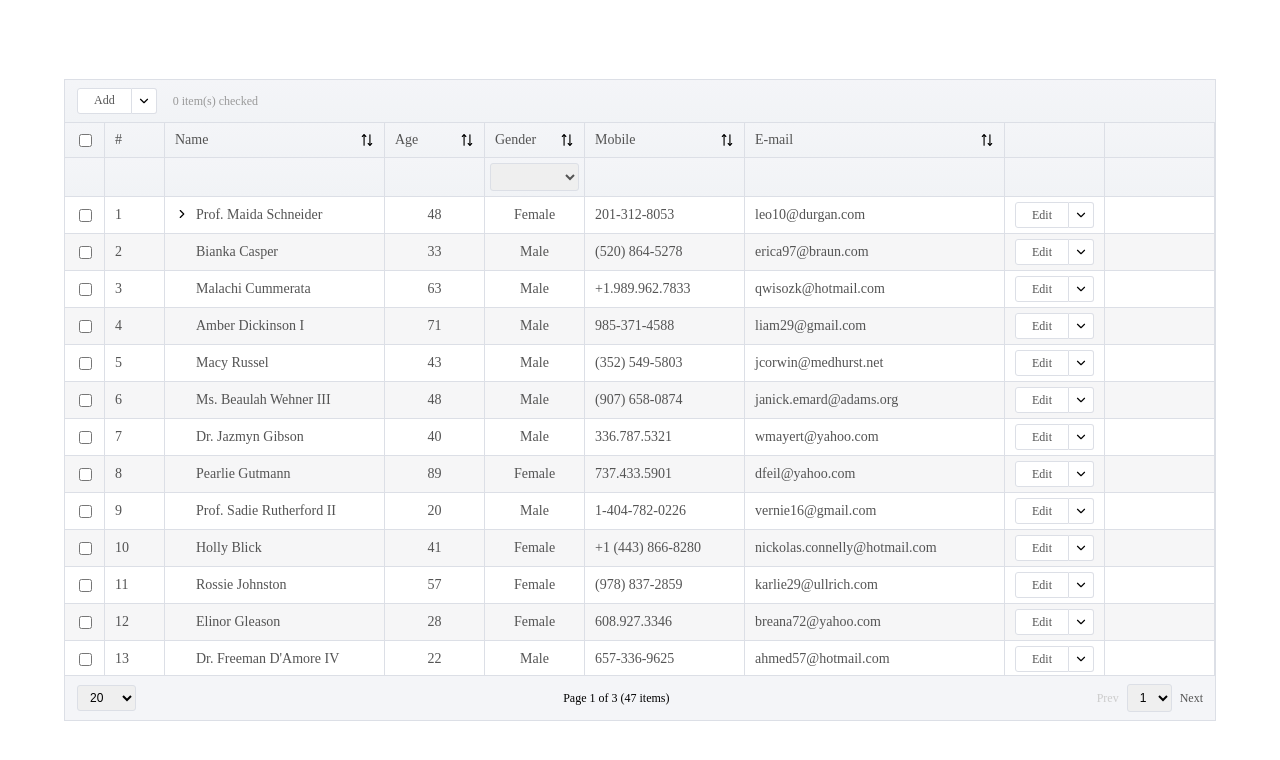
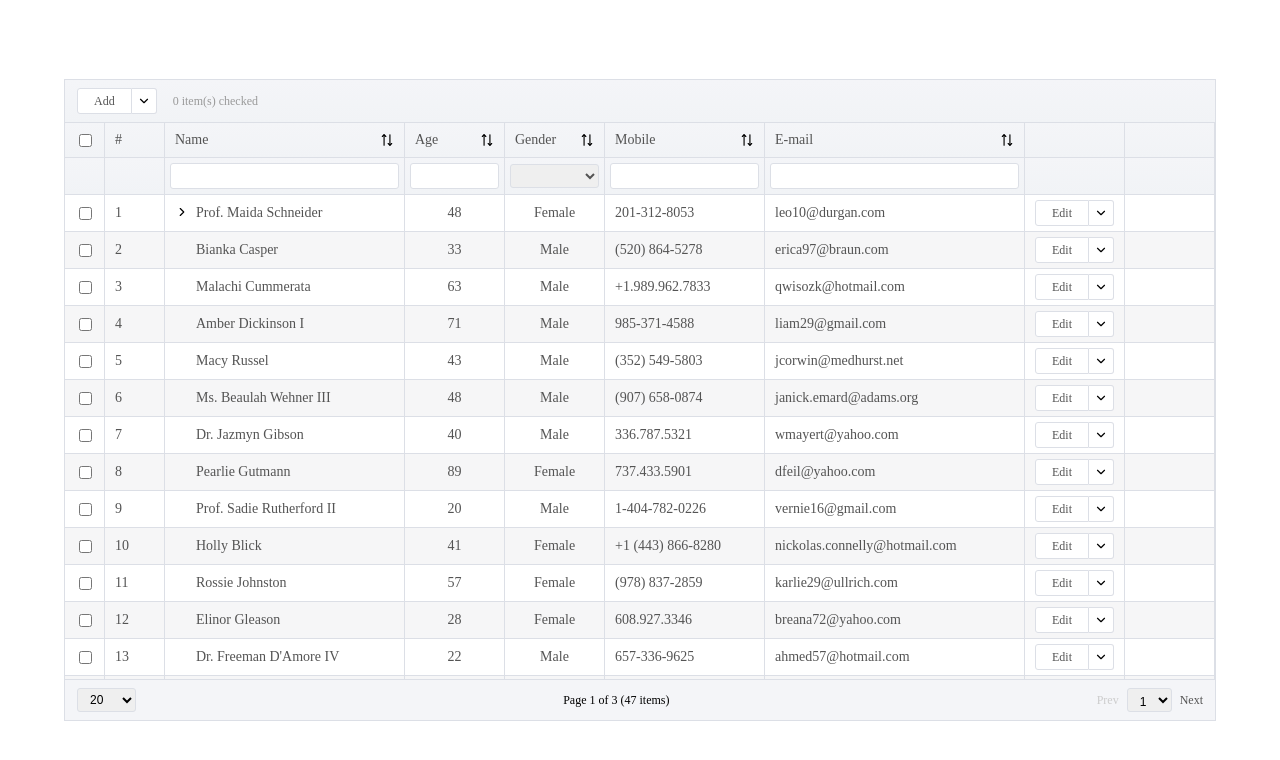
Before and after one commit to zengliwei/v3-table, a Vue app: page / in a window 1280 px wide. Shown: the top 760 px of the page. Built offline with nearby package versions, Linux system fonts and the light colour scheme.

Commit message:
+ Update source files

```diff
--- a/src/app.vue
+++ b/src/app.vue
@@ -16,7 +16,7 @@ let columns = [
   {type: 'checkbox'},
   {type: 'index'},
   {
-    field: 'name', title: 'Name', width: 220, sort: true, expandable: true, fixed: 'left',
+    field: 'name', title: 'Name', width: 240, sort: true, expandable: true, fixed: 'left',
     filter: {type: 'text', op: 'like'}
   },
   {
--- a/src/components/v3-table-actions.vue
+++ b/src/components/v3-table-actions.vue
@@ -116,3 +116,87 @@ export default {
     </template>
   </div>
 </template>
+
+<style>
+.v3-table .v3-table-main-action {
+  background: var(--v3-table-button-bg);
+  border: 1px solid var(--v3-table-border-color);
+  border-radius: var(--v3-table-button-border-radius);
+  color: var(--v3-table-button-color);
+  cursor: pointer;
+  line-height: var(--v3-table-button-height);
+  height: calc(var(--v3-table-button-height) + 2px);
+  padding: var(--v3-table-button-padding);
+}
+
+.v3-table .v3-table-action-box {
+  display: flex;
+}
+
+.v3-table .v3-table-action-box .v3-table-main-action {
+  border-top-right-radius: 0;
+  border-bottom-right-radius: 0;
+}
+
+.v3-table .v3-table-actions-expander {
+  background: var(--v3-table-button-bg);
+  border-color: var(--v3-table-border-color);
+  border-style: solid;
+  border-width: 1px 1px 1px 0;
+  border-top-right-radius: var(--v3-table-button-border-radius);
+  border-bottom-right-radius: var(--v3-table-button-border-radius);
+  cursor: pointer;
+  display: block;
+  padding: var(--v3-table-actions-expander-padding);
+}
+
+.v3-table .v3-table-actions-expander::after {
+  background: var(--v3-table-actions-expander-icon-url) no-repeat center center;
+  background-size: var(--v3-table-actions-expander-icon-width) var(--v3-table-actions-expander-icon-height);
+  content: '';
+  display: block;
+  height: var(--v3-table-actions-expander-icon-height);
+  width: var(--v3-table-actions-expander-icon-width);
+}
+
+.v3-table-actions-dropdown {
+  background: var(--v3-table-actions-dropdown-bg);
+  border: 1px solid var(--v3-table-border-color);
+  border-radius: var(--v3-table-button-border-radius);
+  display: none;
+  min-width: var(--v3-table-actions-dropdown-min-width);
+  overflow: hidden;
+  position: absolute;
+  z-index: var(--v3-table-actions-dropdown-z-index);
+}
+
+.v3-table-actions-dropdown.expanded {
+  display: block;
+}
+
+.v3-table-actions-dropdown-action {
+  background: var(--v3-table-actions-dropdown-action-bg);
+  border-bottom: 1px solid var(--v3-table-border-color);
+  color: var(--v3-table-button-color);
+  cursor: pointer;
+  display: block;
+  font-size: var(--v3-table-actions-dropdown-action-font-size);
+  padding: var(--v3-table-actions-dropdown-action-padding);
+}
+
+.v3-table-actions-dropdown-action:last-child {
+  border-bottom: 0;
+}
+
+.v3-table-actions-dropdown-action:hover {
+  background: var(--v3-table-actions-dropdown-action-hover-bg);
+}
+
+.v3-table .v3-table-action:hover {
+  background: var(--v3-table-button-hover-bg);
+}
+
+.v3-table .v3-table-action:last-child {
+  border-bottom: 0;
+}
+</style>
--- a/src/components/v3-table-filter-select.vue
+++ b/src/components/v3-table-filter-select.vue
@@ -1,5 +1,16 @@
 <script setup>
+import {defineProps, defineEmits, computed} from 'vue';
+
+const emit = defineEmits('update:value');
+
+const props = defineProps(['value']);
+
+const value = computed({
+  get: () => props.value,
+  set: (value) => emit('update:value', value)
+});
 </script>
 
 <template>
+  <select v-model="value"></select>
 </template>
--- a/src/components/v3-table-filter-text.vue
+++ b/src/components/v3-table-filter-text.vue
@@ -1,5 +1,20 @@
 <script setup>
+import {defineProps, defineEmits, computed} from 'vue';
+
+const emit = defineEmits('update:value');
+
+const props = defineProps(['value']);
+
+const value = computed({
+  get: () => props.value,
+  set: (value) => emit('update:value', value)
+});
 </script>
 
 <template>
+  <input type="text" v-model="value"/>
 </template>
+
+<style>
+
+</style>
--- a/src/components/v3-table.vue
+++ b/src/components/v3-table.vue
@@ -1,9 +1,17 @@
 <script setup>
-import {defineEmits, defineProps, defineComponent, defineExpose, ref, computed, watch, onMounted} from 'vue';
+import {
+  defineEmits,
+  defineProps,
+  defineComponent,
+  defineExpose,
+  defineAsyncComponent,
+  ref,
+  computed,
+  watch,
+  onMounted
+} from 'vue';
 import v3TableTr from './v3-table-tr.vue';
 import v3TableActions from './v3-table-actions.vue';
-import v3TableFilterSelect from './v3-table-filter-select.vue';
-import v3TableFilterText from './v3-table-filter-text.vue';
 
 const emit = defineEmits([
   'row-click', 'row-dblclick', 'row-mouseenter', 'row-mouseleave',
@@ -122,6 +130,7 @@ const props = defineProps({
     default: 'Next'
   }
 });
+
 
 for (let key in props.filterTypes) {
   defineComponent(props.filterTypes[key]);
@@ -252,15 +261,15 @@ watch(
       }
 
       const rebuildFilterConfig = function (filter) {
-        const defaultFilters = {
-          'text': {type: 'v3-table-filter-text', op: 'like'},
-          'select': {type: 'v3-table-filter-select', op: '='},
+        const buildInFilters = {
+          'text': {type: defineAsyncComponent(() => import('./v3-table-filter-text.vue')), op: 'like'},
+          'select': {type: defineAsyncComponent(() => import('./v3-table-filter-select.vue')), op: '='},
           'date': {type: 'v3-table-filter-date-range', op: 'date'}
         };
-        let defaultFilter = defaultFilters[filter['type'] || 'text'];
-        filter['type'] = filter['type'] || 'text';
-        filter['op'] = filter['op'] || '=';
-        filter['params'] = filter['params'] || [];
+        if (buildInFilters[filter['type']]) {
+          !filter['op'] && (filter['op'] = buildInFilters[filter['type']]['op']);
+          filter['type'] = buildInFilters[filter['type']]['type'];
+        }
         return filter;
       };
 
@@ -698,86 +707,6 @@ onMounted(() => {
   background-image: var(--v3-table-cell-expander-expanded-icon-url);
 }
 
-.v3-table .v3-table-main-action {
-  background: var(--v3-table-button-bg);
-  border: 1px solid var(--v3-table-border-color);
-  border-radius: var(--v3-table-button-border-radius);
-  color: var(--v3-table-button-color);
-  cursor: pointer;
-  padding: var(--v3-table-button-padding);
-}
-
-.v3-table .v3-table-action-box {
-  display: flex;
-}
-
-.v3-table .v3-table-action-box .v3-table-main-action {
-  border-top-right-radius: 0;
-  border-bottom-right-radius: 0;
-}
-
-.v3-table .v3-table-actions-expander {
-  background: var(--v3-table-button-bg);
-  border-color: var(--v3-table-border-color);
-  border-style: solid;
-  border-width: 1px 1px 1px 0;
-  border-top-right-radius: var(--v3-table-button-border-radius);
-  border-bottom-right-radius: var(--v3-table-button-border-radius);
-  cursor: pointer;
-  display: block;
-  padding: var(--v3-table-actions-expander-padding);
-}
-
-.v3-table .v3-table-actions-expander::after {
-  background: var(--v3-table-actions-expander-icon-url) no-repeat center center;
-  background-size: var(--v3-table-actions-expander-icon-width) var(--v3-table-actions-expander-icon-height);
-  content: '';
-  display: block;
-  height: var(--v3-table-actions-expander-icon-height);
-  width: var(--v3-table-actions-expander-icon-width);
-}
-
-.v3-table-actions-dropdown {
-  background: var(--v3-table-actions-dropdown-bg);
-  border: 1px solid var(--v3-table-border-color);
-  border-radius: var(--v3-table-button-border-radius);
-  display: none;
-  min-width: var(--v3-table-actions-dropdown-min-width);
-  overflow: hidden;
-  position: absolute;
-  z-index: var(--v3-table-actions-dropdown-z-index);
-}
-
-.v3-table-actions-dropdown.expanded {
-  display: block;
-}
-
-.v3-table-actions-dropdown-action {
-  background: var(--v3-table-actions-dropdown-action-bg);
-  border-bottom: 1px solid var(--v3-table-border-color);
-  color: var(--v3-table-button-color);
-  cursor: pointer;
-  display: block;
-  font-size: var(--v3-table-actions-dropdown-action-font-size);
-  padding: var(--v3-table-actions-dropdown-action-padding);
-}
-
-.v3-table-actions-dropdown-action:last-child {
-  border-bottom: 0;
-}
-
-.v3-table-actions-dropdown-action:hover {
-  background: var(--v3-table-actions-dropdown-action-hover-bg);
-}
-
-.v3-table .v3-table-action:hover {
-  background: var(--v3-table-button-hover-bg);
-}
-
-.v3-table .v3-table-action:last-child {
-  border-bottom: 0;
-}
-
 
 /*
  * Main Container
@@ -898,19 +827,19 @@ onMounted(() => {
 }
 
 .v3-table .v3-table-body tr td {
-  background-color: var(--v3-table-row-bg);
+  background-color: var(--v3-table-body-row-bg);
 }
 
 .v3-table .v3-table-body tr:nth-child(even) td {
-  background-color: var(--v3-table-row-even-bg);
+  background-color: var(--v3-table-body-row-even-bg);
 }
 
 .v3-table .v3-table-body tr:hover td {
-  background-color: var(--v3-table-row-hover-bg);
+  background-color: var(--v3-table-body-row-hover-bg);
 }
 
 .v3-table .v3-table-body tr.activated td {
-  background-color: var(--v3-table-row-activated-bg);
+  background-color: var(--v3-table-body-row-activated-bg);
 }
 
 .v3-table .v3-table-body td > div {
@@ -930,8 +859,8 @@ onMounted(() => {
 }
 
 .v3-table .v3-table-body td.actions > div {
-  font-size: var(--v3-table-row-actions-font-size);
-  line-height: var(--v3-table-row-actions-line-height);
+  font-size: var(--v3-table-body-row-actions-font-size);
+  line-height: var(--v3-table-body-row-actions-line-height);
 }
 
 .v3-table .v3-table-body td.no-data {
@@ -998,8 +927,23 @@ onMounted(() => {
   color: inherit;
   display: block;
   font-size: inherit;
+  height: var(--v3-table-select-height);
   outline: none;
   padding: var(--v3-table-select-padding);
+  width: 100%;
+}
+
+.v3-table input[type="email"],
+.v3-table input[type="text"],
+.v3-table input[type="password"] {
+  border: 1px solid var(--v3-table-border-color);
+  border-radius: var(--v3-table-select-border-radius);
+  color: inherit;
+  display: block;
+  font-size: inherit;
+  height: var(--v3-table-input-height);
+  outline: none;
+  padding: var(--v3-table-input-padding);
   width: 100%;
 }
 
@@ -1012,7 +956,9 @@ onMounted(() => {
   outline: none;
   border-radius: var(--v3-table-button-border-radius);
   font-size: var(--v3-table-button-font-size);
+  line-height: var(--v3-table-button-height);
   min-width: var(--v3-table-button-min-width);
+  height: calc(var(--v3-table-button-height) + 2px);
   padding: var(--v3-table-button-padding);
 }
 
```
Also changed, not shown: src/assets/v3-table.css (+18 -10 lines).
